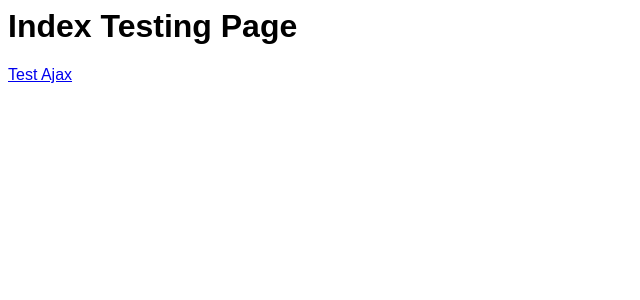
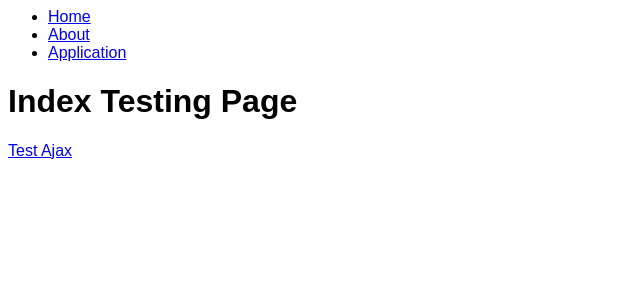
Before and after one commit to gbutiri/spaf, a PHP site: page / in a window 1280 px wide. Shown: the top 300 px of the page, without its empty margins (0-640 px from the left). Run offline with PHP 8.4, Linux system fonts and the light colour scheme; some libraries are stand-ins or nearby versions.

Commit message:
Added navigation and split header and footer.

```diff
--- a/about.php
+++ b/about.php
@@ -1 +1,6 @@
+<?php include ($_SERVER['DOCUMENT_ROOT'] . '/config.php'); ?>
+<?php include (_DOCROOT . '/htmls/header.php'); ?>
+
 <h1>"Static" About Page</h1>
+
+<?php include (_DOCROOT . '/htmls/footer.php'); ?>
--- a/css/ajax-controller.css
+++ b/css/ajax-controller.css
@@ -91,6 +91,8 @@
 }
 .fuzz .vbox-content {
     color: #333;
+	min-width: 250px;
+	min-height: 150px;
 }
 .fuzz .vbox-content h4 {
     margin: 0;
--- /dev/null
+++ b/htmls/footer.php
@@ -0,0 +1,2 @@
+</body>
+</html>
--- /dev/null
+++ b/htmls/header.php
@@ -0,0 +1,21 @@
+<html>
+
+<head>
+	<link rel="stylesheet" href="//maxcdn.bootstrapcdn.com/font-awesome/4.3.0/css/font-awesome.min.css">
+	<link rel="stylesheet" href="/css/ajax-controller.css" />
+	<link rel="stylesheet" href="/css/main.css" />
+	<script src="https://code.jquery.com/jquery-2.1.4.min.js"></script>
+	<script src="/js/ajax-controller.js"></script>
+
+	<meta name="viewport" content="initial-scale=1.0, user-scalable=no">
+</head>
+
+
+
+<body>
+
+<ul>
+	<li><a href="/">Home</a></li>
+	<li><a href="/about">About</a></li>
+	<li><a href="/merchant">Application</a></li>
+</ul>
--- a/index.php
+++ b/index.php
@@ -1,19 +1,10 @@
-<html>
+<?php include ($_SERVER['DOCUMENT_ROOT'] . '/config.php'); ?>
+<?php include (_DOCROOT . '/htmls/header.php'); ?>
 
-<head>
-	<link rel="stylesheet" href="//maxcdn.bootstrapcdn.com/font-awesome/4.3.0/css/font-awesome.min.css">
-	<link rel="stylesheet" href="/css/ajax-controller.css" />
-	<link rel="stylesheet" href="/css/main.css" />
-	<script src="https://code.jquery.com/jquery-2.1.4.min.js"></script>
-	<script src="/js/ajax-controller.js"></script>
-</head>
+
+<h1>Index Testing Page</h1>
+<a href="#" class="tmbtn" data-action="show_test_modal" data-module="dashboard">Test Ajax</a>
 
 
 
-<body>
-	<h1>Index Testing Page</h1>
-	<a href="#" class="tmbtn" data-action="show_test_modal" data-module="dashboard">Test Ajax</a>
-</body>
-
-
-</html>
+<?php include (_DOCROOT . '/htmls/footer.php'); ?>
```
Also changed, not shown: .htaccess.
